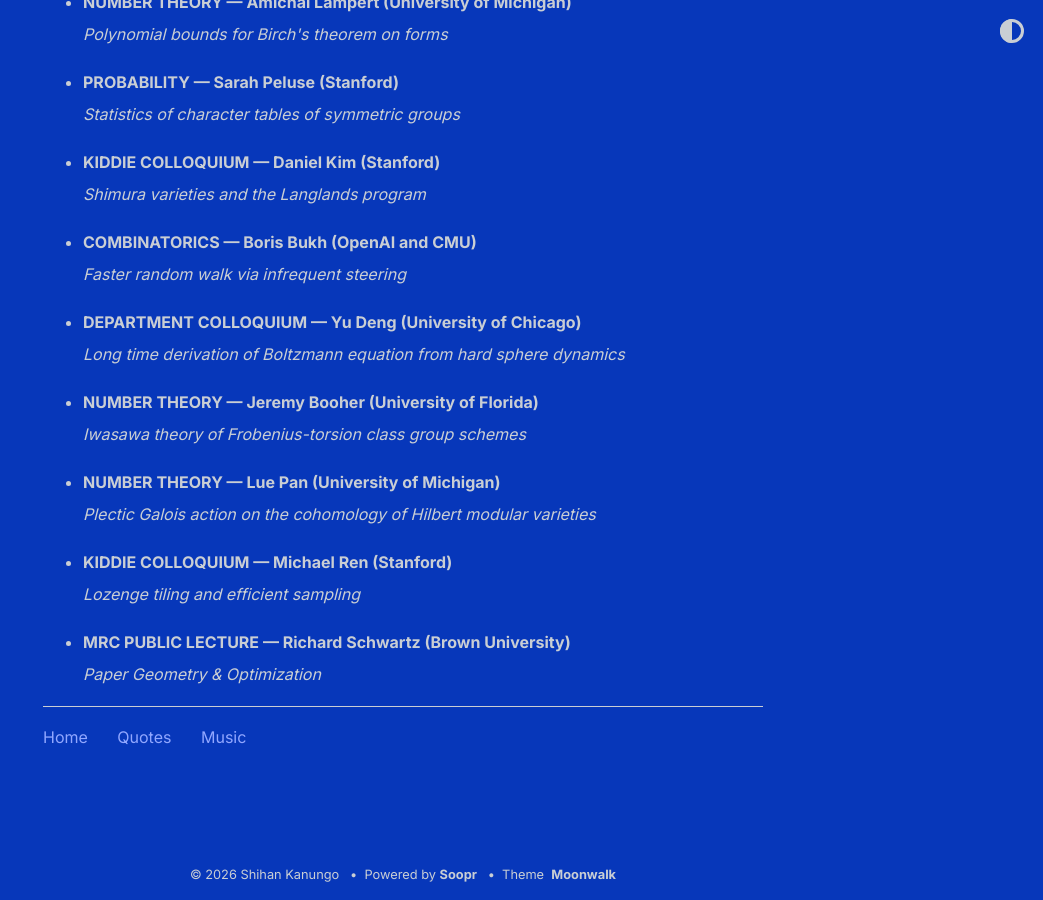
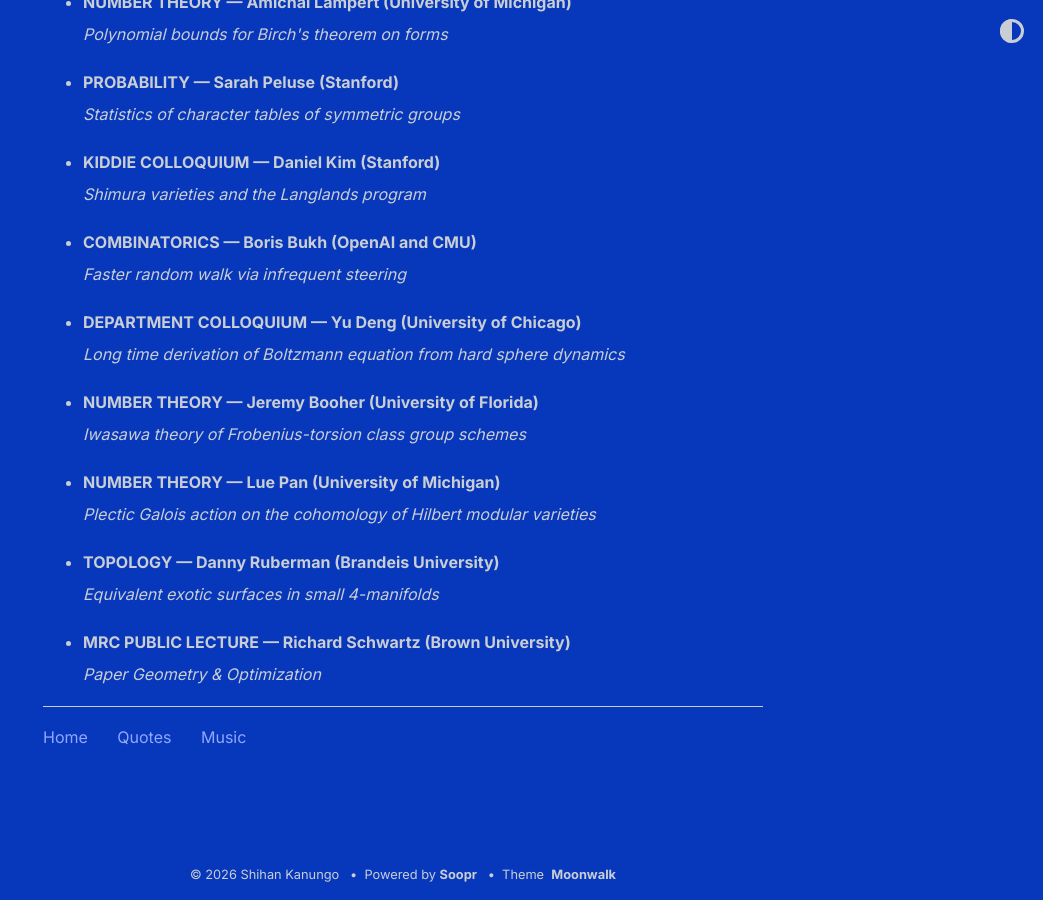
Before and after one commit to shihankanungo/shihankanungo.github.io, a Jekyll site: the page built from math-talks.md, in a window 1280 px wide and 900 px high, scrolled down 2335 px. Shown: the whole window, without its empty margins (237-1280 px from the left). Built offline with Jekyll 4.4.1, drawn with Linux system fonts in a browser that asks for light colours.

Commit message:
Update math-talks.md

```diff
--- a/math-talks.md
+++ b/math-talks.md
@@ -219,8 +219,8 @@ See [here](https://mathematics.stanford.edu/events/upcoming-events) for upcoming
 
 <ul>
 <li><details>
-  <summary style="list-style: none;"><b>KIDDIE COLLOQUIUM &mdash; Michael Ren (Stanford)</b><br>
-    <i>Lozenge tiling and efficient sampling</i></summary>
+  <summary style="list-style: none;"><b>TOPOLOGY &mdash; Danny Ruberman (Brandeis University)</b><br>
+    <i>Equivalent exotic surfaces in small 4-manifolds</i></summary>
   <small><img src="images/2026-05-19a.png" alt="May 19"></small>
 </details></li>
 </ul>
```
